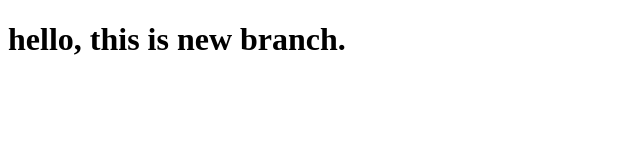
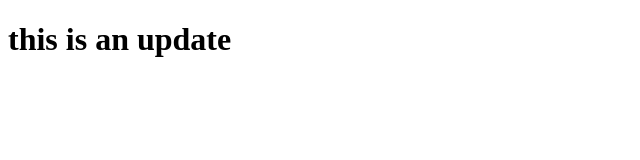
Before and after one commit to amjadhammam8-cpu/Just-a-test, a plain HTML site: page index.html in a window 1280 px wide. Shown: the whole page, without its empty margins (0-640 px from the left). Drawn offline with Linux system fonts and the light colour scheme.

Commit message:
edit the html file

```diff
--- a/index.html
+++ b/index.html
@@ -9,7 +9,7 @@
 </head>
 
 <body>
-    <h1>hello, this is new branch. </h1>
+    <h1>this is an update </h1>
     <script> src = "app.js"</script>
 </body>
 
```
